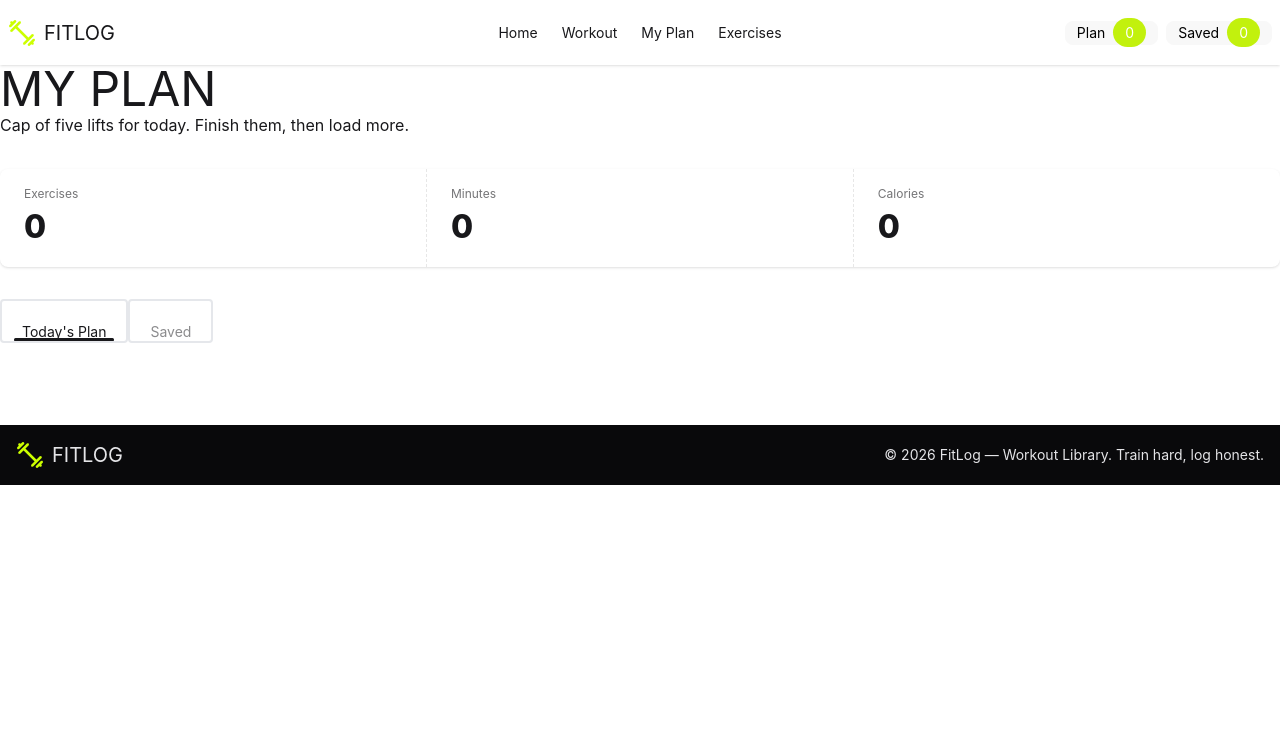
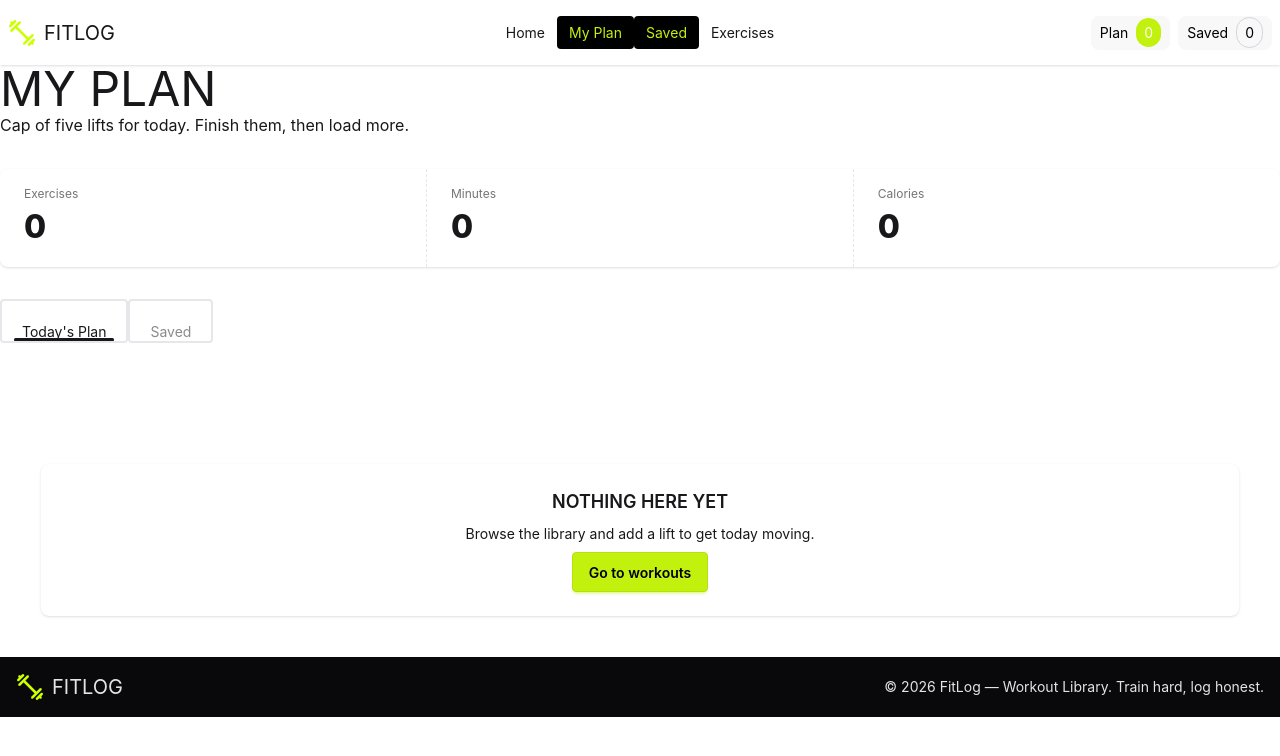
Before and after one commit to chapaiwebdevevelopers/FitLog-Exercise-App, a Next.js app: page /my-plan in a window 1280 px wide. Shown: the top 756 px of the page. Built offline with nearby package versions, Linux system fonts and the light colour scheme.

Commit message:
Now its ready but fix the api version because its local server

```diff
--- a/src/app/globals.css
+++ b/src/app/globals.css
@@ -14,3 +14,8 @@
 .badge  {
     color:var(--color-secondary) !important;
 }
+.navcolor{
+    color:var(--color-primary);
+    background-color: var(--color-secondary);
+
+}
--- /dev/null
+++ b/src/app/loading.js
@@ -0,0 +1,11 @@
+import React from 'react';
+
+const LoadingPage = () => {
+    return (
+         <div className='min-h-[80vh] flex items-center justify-center'>
+            <h1 className='text-6xl'> Loading... Please Wait </h1>
+        </div>
+    );
+};
+
+export default LoadingPage;
--- a/src/app/my-plan/page.tsx
+++ b/src/app/my-plan/page.tsx
@@ -5,7 +5,8 @@ import SavedPlanCard from '@/components/SavedPlanCard';
 import TodayPlanCard from '@/components/TodayPlanCard';
 import { productContext } from '@/context/Context';
 import { Iproducts } from '@/types/products.type';
-import React, { useEffect, useState } from 'react';
+import Link from 'next/link';
+import React, { Suspense, useEffect, useState } from 'react';
 
 const MyPlanPage = () => {
     const { addPlan, laterPlan } = React.useContext(productContext);
@@ -39,11 +40,24 @@ const MyPlanPage = () => {
         handleTodayPlanSummary(addPlan);
     }, [addPlan]);
 
+ const noProductNotice = <>
+                            <div className="card bg-base-100 shadow-sm mt-20">
+                                <div className="card-body items-center text-center">
+                                    <h2 className="card-title">NOTHING HERE YET</h2>
+                                    <p>Browse the library and add a lift to get today moving.</p>
+                                    <div className="card-actions">
+                                    <Link href="./"> <button className="btn btn-primary">Go to workouts</button> </Link>
+                                    </div>
+                                </div>
+                            </div>
+                        </>
+
 
 
 
 
     return (
+
         <div>
             <h1 className="text-5xl uppercase">My Plan</h1>
 
@@ -87,12 +101,22 @@ const MyPlanPage = () => {
                 />
 
                 <div className="tab-content bg-base-100 p-10 space-y-3">
-                    {addPlan.map((product: Iproducts) => (
+                    <Suspense fallback="<p>Loading workouts…</p>">
+                    {
+                        addPlan.length >0 ? (
+                        addPlan.map((product: Iproducts) => (
                             <TodayPlanCard
                              key={product.id}
                                 product={product}
                             />
-                    ))}
+                        ))) :
+                            noProductNotice
+
+                    }
+
+
+                    </Suspense>
+
                 </div>
 
                 {/* Saved Tab */}
@@ -106,12 +130,17 @@ const MyPlanPage = () => {
                 />
 
                 <div className="tab-content bg-base-100 p-10 space-y-3">
-                    {laterPlan.map((product: Iproducts) => (
+
+                    <Suspense fallback="<p>Loading workouts…</p>">
+
+                        { laterPlan.length >0 ? laterPlan.map((product: Iproducts) => (
                             <SavedPlanCard
                             key={product.id}
                             product={product}
                             />
-                    ))}
+                        )):noProductNotice}
+                    </Suspense>
+
                 </div>
 
             </div>
--- /dev/null
+++ b/src/app/not-found.js
@@ -0,0 +1,11 @@
+import React from 'react';
+
+const ErrorPage = () => {
+    return (
+        <div className='min-h-[80vh] flex items-center justify-center'>
+            <h1 className='text-6xl'>404 Pages :( </h1>
+        </div>
+    );
+};
+
+export default ErrorPage;
--- a/src/app/page.tsx
+++ b/src/app/page.tsx
@@ -29,7 +29,7 @@ export default function Home() {
             </p>
 
             <button className="btn btn-primary">
-              <Link href={`./products/`}>BROWSE WORKOUTS</Link>
+              <a href='#library'>BROWSE WORKOUTS</a>
 
             </button>
           </div>
@@ -43,12 +43,12 @@ export default function Home() {
         </div>
       </div>
 
-      <div className="my-20">
-        <h1 className="uppercase text-5xl">Top 6 Exercise</h1>
+      <div id="library"className="my-20">
+        <h1 className="uppercase text-5xl">THE LIBRARY</h1>
         <p>Twelve lifts covering every major muscle group.</p>
 
         <div className="Cards my-10 grid grid-cols-1 md:grid-cols-2 lg:grid-cols-3 gap-10">
-          {products.slice(0,6).map((product) => (
+          {products.map((product) => (
             <SingleCardDetails
               key={product.id}
               product={product}
--- a/src/app/products/[productId]/page.tsx
+++ b/src/app/products/[productId]/page.tsx
@@ -46,24 +46,31 @@ const SingleProductDetails = async ({ params }) => {
                                     </tr>
                                     {/* row 3 */}
                                     <tr>
+                                        <td>sets</td>
+                                        <td>{sets}</td>
+                                        </tr>
+
+                                    {/* row 4 */}
+
+
+                                    <tr>
+                                        <td>reps</td>
+                                        <td>{reps}</td>
+                                    </tr>
+
+
+                                    {/* row 5 */}
+                                    <tr>
                                         <td>duration</td>
                                         <td>{duration}</td>
                                     </tr>
-                                    {/* row 4 */}
+                                    {/* row 6 */}
                                     <tr>
                                         <td>caloriesBurned</td>
                                         <td>{caloriesBurned}</td>
                                     </tr>
-                                    {/* row 5 */}
-                                    <tr>
-                                        <td>sets</td>
-                                        <td>{sets}</td>
-                                    </tr>
-                                    {/* row 6 */}
-                                    <tr>
-                                        <td>reps</td>
-                                        <td>{reps}</td>
-                                    </tr>
+
+
                                     {/* row 7 */}
                                     <tr>
                                         <td>rating</td>
--- a/src/components/ButtonAction.tsx
+++ b/src/components/ButtonAction.tsx
@@ -2,6 +2,9 @@
 import { productContext } from '@/context/Context';
 import { Iproducts } from '@/types/products.type';
 import React, { useContext } from 'react';
+import { CgPentagonUp } from 'react-icons/cg';
+import { SlCalender } from 'react-icons/sl';
+import { TfiTag } from 'react-icons/tfi';
 import { Bounce, toast } from 'react-toastify';
 
 const ButtonAction = ({product}:{product:Iproducts}) => {
@@ -75,10 +78,10 @@ const ButtonAction = ({product}:{product:Iproducts}) => {
         <div>
                                 <div className="card-actions ">
                         <button onClick={()=>handleTodayPlan()} className="btn btn-primary">
-                            Add to todays plan
+                            <SlCalender />Add to todays plan
                         </button>
                         <button onClick={()=>handleSaveLater()} className="btn btn-secondary">
-                            Save for later
+                            <TfiTag />Save for later
                         </button>
                     </div>
         </div>
--- a/src/components/Navbar.tsx
+++ b/src/components/Navbar.tsx
@@ -5,16 +5,18 @@ import React, { useContext } from 'react';
 import Logo from '../../public/logo.png'
 import { productContext } from '@/context/Context';
 import { Iproducts } from '@/types/products.type';
+import { usePathname } from 'next/navigation';
 
 
 const Navbar = () => {
+  const pathName= usePathname()
  const {addPlan,laterPlan} = useContext(productContext)
 
     const NavLinks = <>
-         <li> <Link href="/"> Home </Link> </li>
-         <li> <Link href="/my-plan"> Workout </Link> </li>
-         <li> <Link href="/my-plan"> My Plan </Link> </li>
-         <li> <Link href="/products"> Exercises </Link> </li>
+         <li  > <Link className={pathName==='/'? "navcolor":""} href="/"> Home </Link> </li>
+         <li> <Link className={pathName==='/my-plan'? "navcolor":""} href="/my-plan"> My Plan </Link> </li>
+         <li> <Link className={pathName==='/my-plan'? "navcolor":""} href="/my-plan"> Saved </Link> </li>
+         <li> <Link className={pathName==='/products'? "navcolor":""} href="/products"> Exercises </Link> </li>
     </>
 
 
@@ -47,8 +49,8 @@ const Navbar = () => {
     </ul>
   </div>
   <div className="navbar-end space-x-2">
-    <div className="badge badge-ghost">Plan <span className='px-3 py-1 bg-primary rounded-2xl text-white'>{addPlan.length}</span></div>
-    <div className="badge badge-ghost">Saved <span className='px-3 py-1 bg-primary rounded-2xl text-white' >{laterPlan.length}</span></div>
+    <div className="badge badge-ghost px-2 py-4 ">Plan <span className='px-2 py-1 bg-primary rounded-2xl text-white'>{addPlan.length}</span></div>
+    <div className="badge badge-ghost px-2 py-4">Saved <span className='px-2 py-1  rounded-2xl border border-gray-300' >{laterPlan.length}</span></div>
   </div>
 </div>
         </div>
--- a/tsconfig.json
+++ b/tsconfig.json
@@ -29,6 +29,6 @@
     ".next/types/**/*.ts",
     ".next/dev/types/**/*.ts",
     "**/*.mts"
-  ],
+, "src/app/not-found.js"  ],
   "exclude": ["node_modules"]
 }
```
Also changed, not shown: 1 other file (tests, documents, lock files or other folders). Lines whose indentation alone changed are shown as unchanged.
